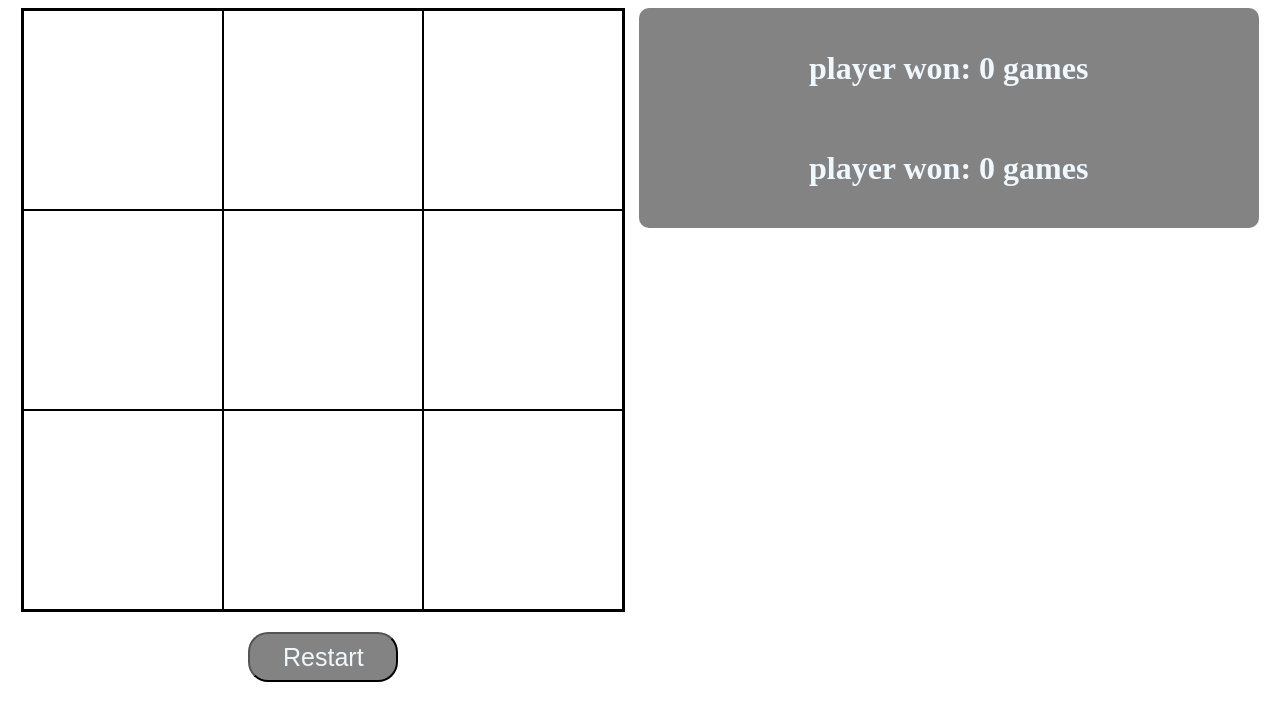
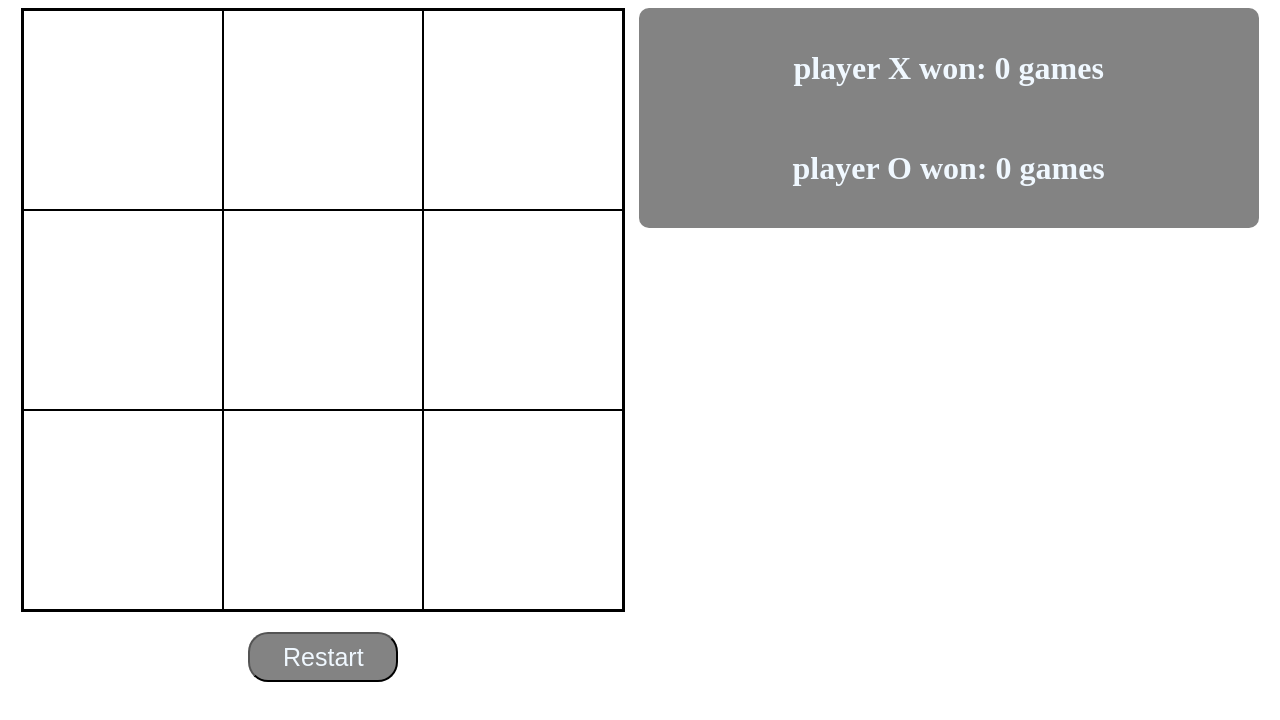
Before and after one commit to AbuZarrIT/play-first, a plain HTML site: page index.html in a window 1280 px wide. Drawn offline with Linux system fonts and the light colour scheme.

Commit message:
removed the error

```diff
--- a/index.html
+++ b/index.html
@@ -28,8 +28,8 @@
 
 
         <div class="container-result">
-            <h1 class="result-first">player won: 0 games</h1>
-            <h1 class="result-second">player won: 0 games</h1>
+            <h1 class="result-first">player X won: 0 games</h1>
+            <h1 class="result-second">player O won: 0 games</h1>
         </div>
 
     </main>
```
